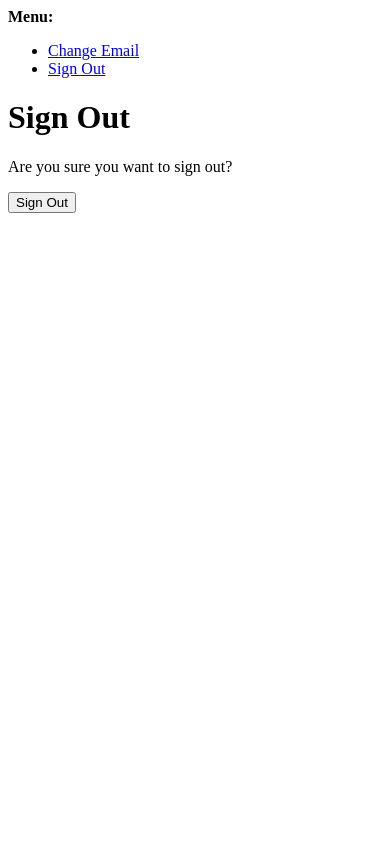
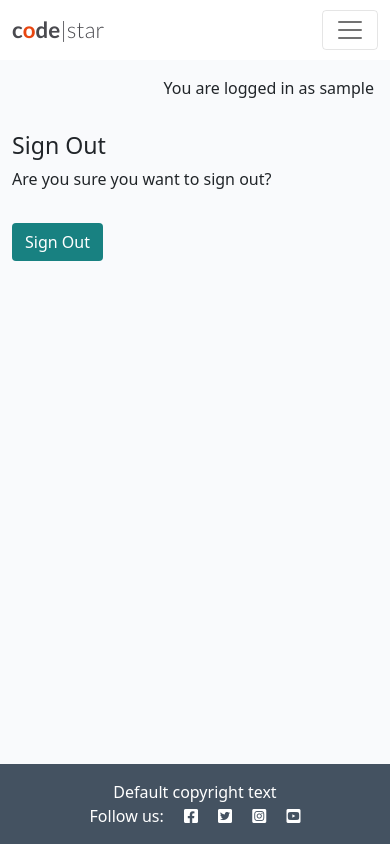
Before and after one commit to Nexiauk/codestar_blog, a Django app: page /accounts/logout/ in a window 390 px wide. Run offline with Django 4.2, Linux system fonts and the light colour scheme; the visitor is signed in with stand-in values (Sample User, id 1); parts of the project's set-up code (start-up, migrations or seed data) failed here and were passed over; some libraries are stand-ins or nearby versions.

Commit message:
styled login, logout and signup pages

```diff
--- a/codestar/settings.py
+++ b/codestar/settings.py
@@ -28,7 +28,7 @@ TEMPLATES_DIR = os.path.join(BASE_DIR, 'templates')
 SECRET_KEY = 'django-insecure-^29aci&x-zz$5%n-*09l7r&3vld)@3m3hcug683u2*kj4w6@(i'
 
 # SECURITY WARNING: don't run with debug turned on in production!
-DEBUG = False
+DEBUG = True
 
 ALLOWED_HOSTS = [
     '.herokuapp.com',
--- a/templates/account/logout.html
+++ b/templates/account/logout.html
@@ -1,21 +1,29 @@
-{% extends "account/base.html" %}
+{% extends "base.html" %}
 
 {% load i18n %}
 
-{% block head_title %}{% trans "Sign Out" %}{% endblock head_title %}
+{% block head_title %}{% trans "Sign Out" %}{% endblock %}
 
 {% block content %}
-<h1>{% trans "Sign Out" %}</h1>
+<div class="container">
+    <div class="row">
+        <div class="col-md-8 mt-3 offset-md-2">
+            <h3>{% trans "Sign Out" %}</h3>
 
             <p>{% trans 'Are you sure you want to sign out?' %}</p>
+        </div>
+    </div>
+    <div class="row">
+        <div class="col-md-8 mt-3 offset-md-2">
 
             <form method="post" action="{% url 'account_logout' %}">
                 {% csrf_token %}
                 {% if redirect_field_value %}
-  <input type="hidden" name="{{ redirect_field_name }}" value="{{ redirect_field_value }}"/>
+                <input type="hidden" name="{{ redirect_field_name }}" value="{{ redirect_field_value }}" />
                 {% endif %}
-  <button type="submit">{% trans 'Sign Out' %}</button>
+                <button class="btn btn-signup right" type="submit">{% trans 'Sign Out' %}</button>
             </form>
-
-
-{% endblock content %}
+        </div>
+    </div>
+</div>
+{% endblock %}
--- a/templates/base.html
+++ b/templates/base.html
@@ -76,7 +76,11 @@
     </nav>
 
     <main class="flex-shrink-0 main-bg">
-
+        {% if user.is_authenticated %}
+        <p class="text-end m-3">You are logged in as {{ user }}</p>
+        {% else %}
+        <p class="text-end m-3">You are not logged in</p>
+        {%endif%}
         {% block content %}
         <!-- Content Goes here -->
         {% endblock content %}
```
Also changed, not shown: templates/account/signup.html (+16 -4 lines). Lines whose indentation alone changed are shown as unchanged.
